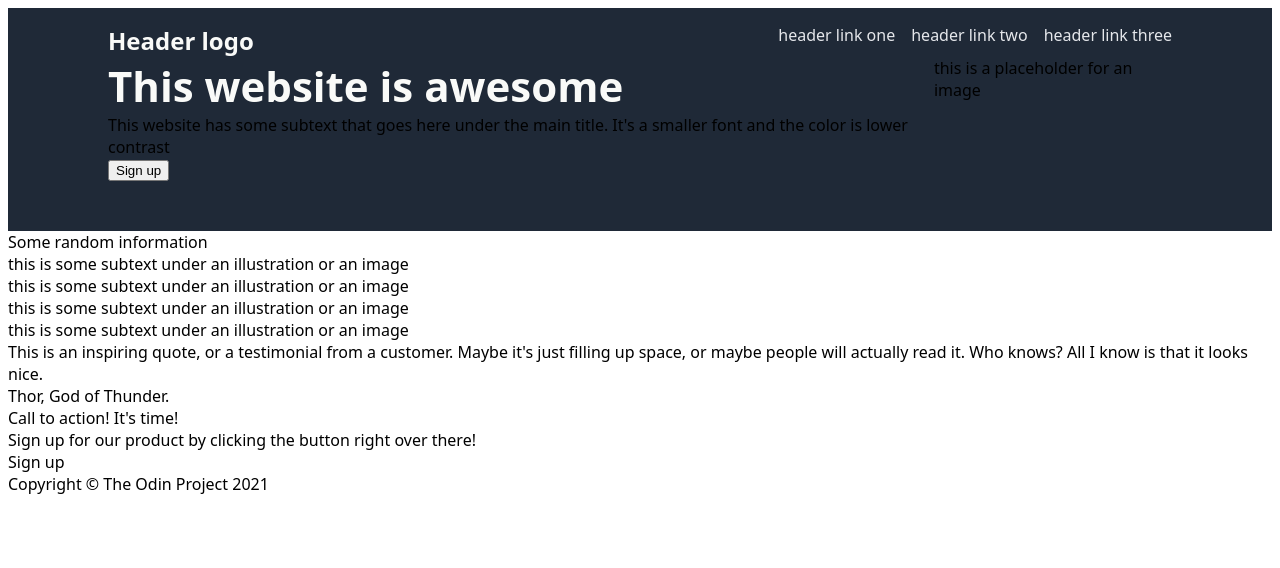
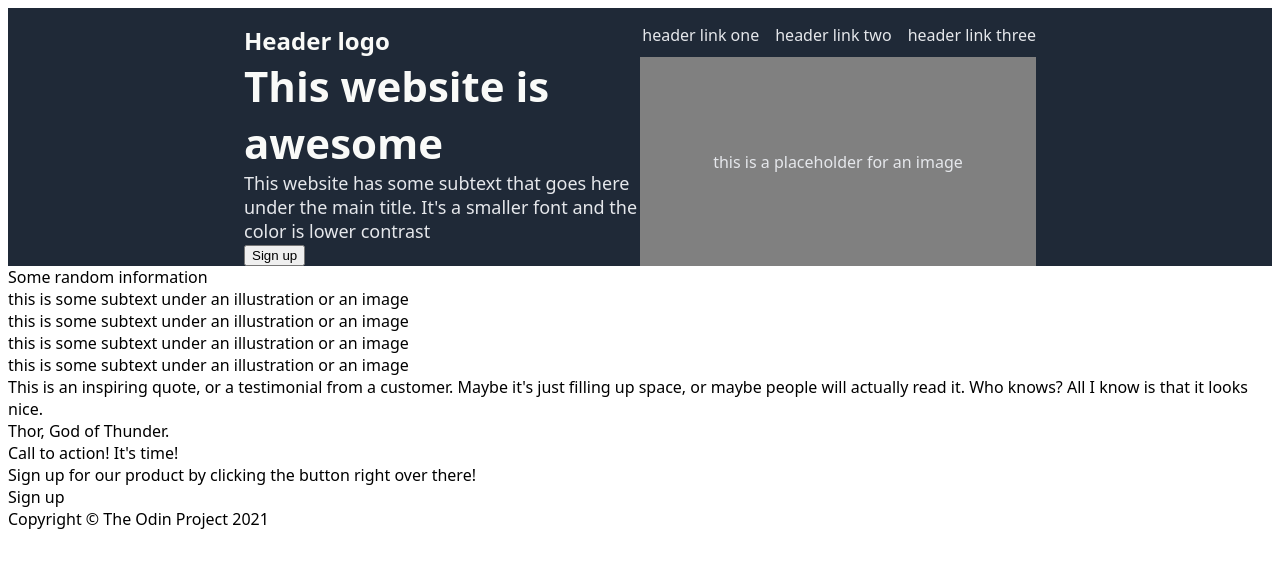
Before and after one commit to isaacmot/odin-landing-page, a plain HTML site: page index.html in a window 1280 px wide. Drawn offline with Linux system fonts and the light colour scheme.

Commit message:
Sigue dando formato a la primer parte

```diff
--- a/index.html
+++ b/index.html
@@ -20,7 +20,7 @@
             </div>
         </div>
         <div id="first_content">
-            <div id="first-text">
+            <div id="first_text">
                 <div id="big"> This website is awesome</div>
                 <div id="small">This website has some subtext that goes here under the main title. It's a smaller font and the color is lower contrast</div>
                 <button id="first_button">Sign up</button>
--- a/style.css
+++ b/style.css
@@ -1,6 +1,6 @@
 #first {
     background-color: #1F2937;
-    padding: 16px 100px 50px;
+    padding: 16px 236px 0px;
 }
 
 #headerlogo {
@@ -12,6 +12,7 @@
 #header {
     display: flex;
     justify-content: space-between;
+    padding: 0px;
 }
 
 #links {
@@ -31,10 +32,22 @@ body {
     color: #f9faf8
 }
 
+#small {
+    font-size: 18px;
+    color: #e5e7eb
+}
 #first_content {
     display: flex;
 }
 
+#first_text {
+    flex: 1;
+}
 #placeholder {
-    background-color: ;
+    background-color: grey;
+    flex: 1;
+    display: flex;
+    justify-content: center;
+    align-items: center;
+    color: #e5e7eb
 }
```
